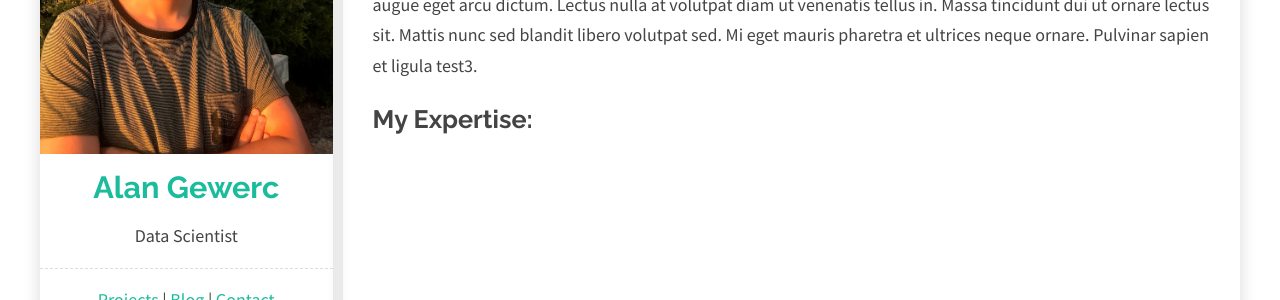
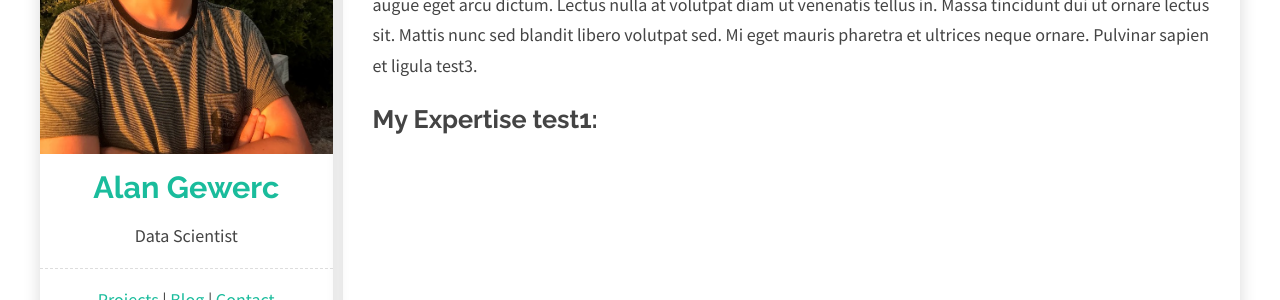
Before and after one commit to Agewerc/Agewerc.github.io, a Jekyll site: the page built from index.html, in a window 1280 px wide and 900 px high. Shown: the part 310-610 px from the top of the window. Built offline with Jekyll 4.4.1, drawn with Linux system fonts in a browser that asks for light colours; nearby versions of some CDN libraries.

Commit message:
wordcloud

```diff
--- a/_includes/expertise3.html
+++ b/_includes/expertise3.html
@@ -1,6 +1,5 @@
 <div>
-
-<h2>My Expertise:</h2>
+<h2>My Expertise test1:</h2>
 
     <style type="text/css">
         .tagBall{width:400px;height:400px;margin:0px auto;}
```
Also changed, not shown: other parts of _includes/expertise3.html (+1 -1 lines).
